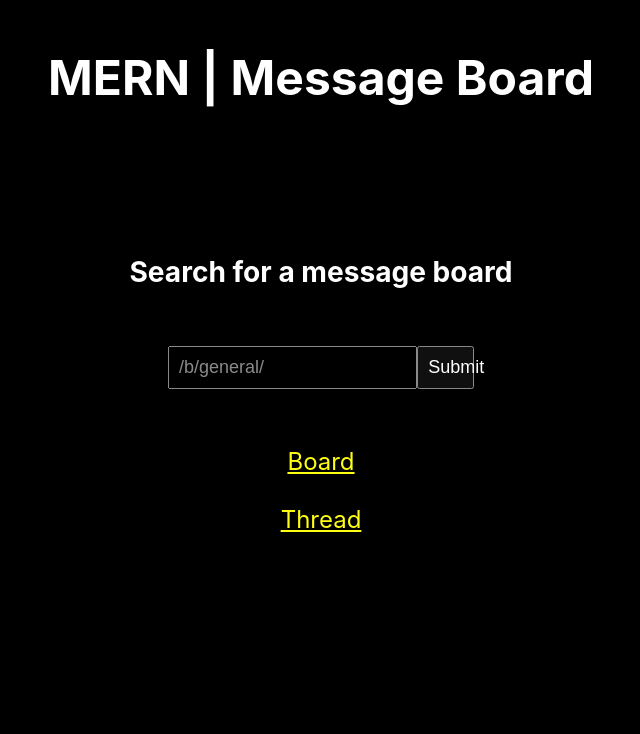
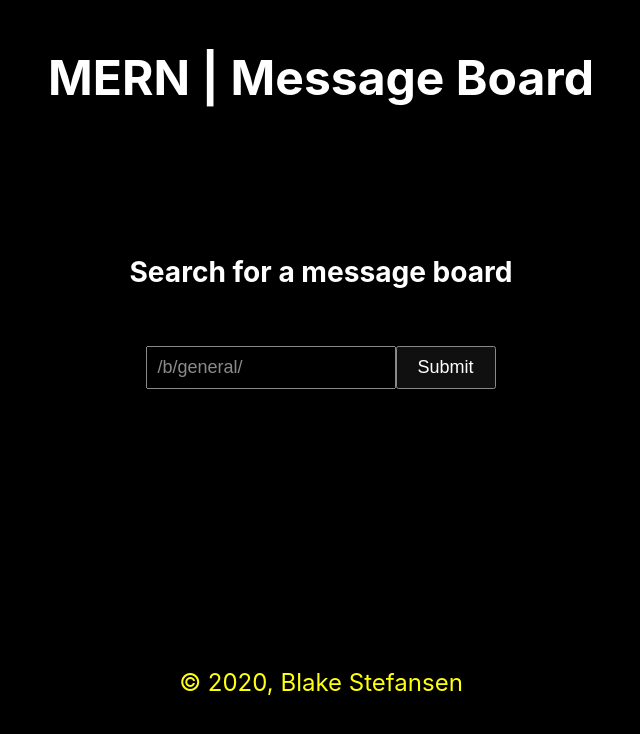
Before and after one commit to bstefansen/message-board, a React (Create React App) app in the folder client/: page / in a window 1280 px wide. Shown: the top 734 px of the page, without its empty margins (319-959 px from the left). Built offline with nearby package versions, Linux system fonts and the light colour scheme.

Commit message:
finally got index page to work

```diff
--- a/client/src/App.css
+++ b/client/src/App.css
@@ -1,6 +1,13 @@
+html {
+  height: 100%;
+  min-height: 700px;
+  margin: 0;
+}
+
 body {
   margin: 0px;
   padding: 0px;
+  min-height: 100%;
   text-align: center;
   background-color: black;
   font-size: 150%;
@@ -19,6 +26,7 @@ h1 {
   font-size: large;
   margin: "1em";
   width: 20%;
+  min-width: 200px;
   padding: 0.5em;
 }
 
@@ -26,5 +34,13 @@ h1 {
   font-size: large;
   margin: "1em";
   width: 5%;
+  min-width: 100px;
   padding: 0.5em;
 }
+
+footer {
+  position: absolute;
+  bottom: 5em;
+  width: 100%;
+  height: 60px;
+}
--- a/client/src/App.js
+++ b/client/src/App.js
@@ -6,11 +6,9 @@ class App extends Component {
     get: ''
   };
 
-  // TODO: get input to redirect to /b/general/
-
   handleSubmit = e => {
     e.preventDefault();
-    window.location.assign("http://localhost:5000" + this.state.get)
+    window.location.assign(window.location.protocol + "//" + window.location.hostname + ":5000" + this.state.get)
   };
 
   render() {
@@ -18,7 +16,7 @@ class App extends Component {
       <div className="App">
         <h1>MERN | Message Board</h1>
 
-        <div className="main">
+        <div className="main" onload={this.setHref}>
           <h3>Search for a message board</h3> <br />
           <form onSubmit={this.handleSubmit}>
             <input
@@ -30,12 +28,11 @@ class App extends Component {
               />
             <button className="button" type="submit">Submit</button>
           </form>
-          <br /><br />
-          <a href="http://localhost:5000/b/general/">Board</a>
-          <br /><br />
-          <a href="http://localhost:5000/b/general/5eb33ead42a9c11a280ca34a" >Thread</a>
-          <br /><br />
         </div>
+
+        <footer>
+          <a href="https://bstefansen.github.io/Portfolio/" target="_blank" style={{textDecoration: "none"}}>© 2020, Blake Stefansen</a>
+        </footer>
       </div>
     );
   }
```
Also changed, not shown: 1 other file (tests, documents, lock files or other folders).
